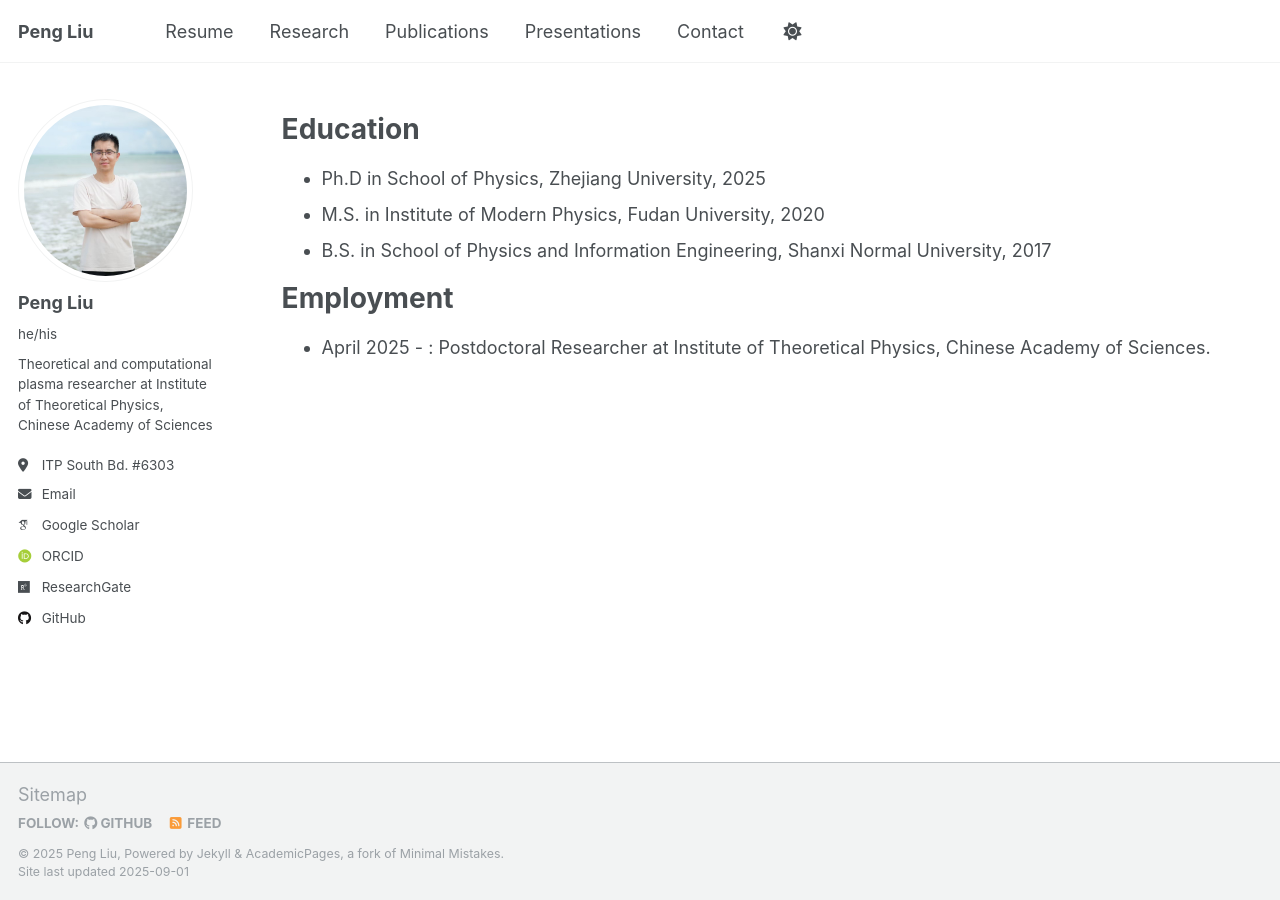
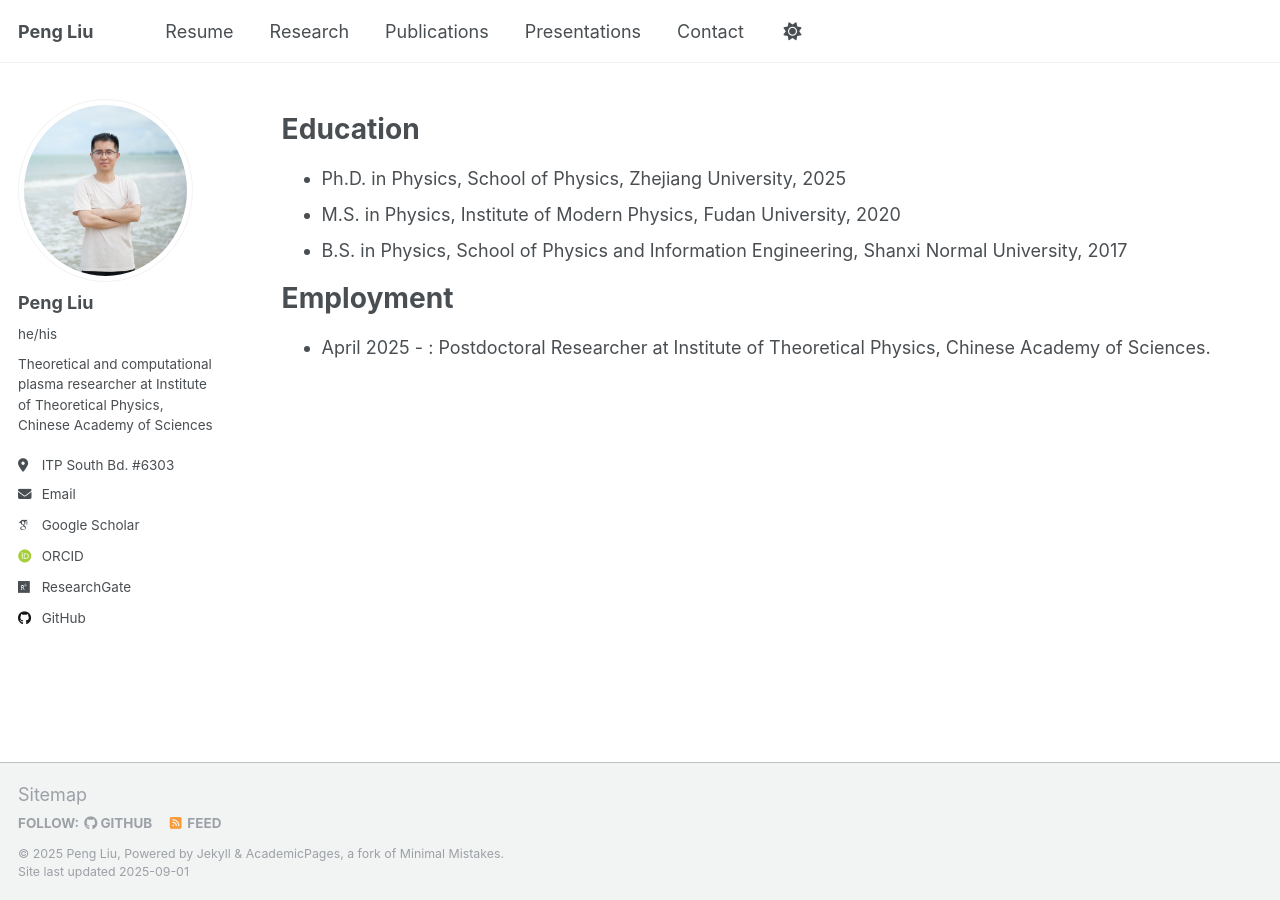
Before and after one commit to pliulfcuigithub/pliulfcuigithub.github.io, a Jekyll site: the page built from _pages/cv.md, in a window 1280 px wide. Built offline with Jekyll 4.4.1, drawn with Linux system fonts in a browser that asks for light colours; some web fonts are replaced.

Commit message:
Update cv.md

```diff
--- a/_pages/cv.md
+++ b/_pages/cv.md
@@ -11,9 +11,9 @@ redirect_from:
 
 Education
 ======
-* Ph.D in School of Physics, Zhejiang University, 2025
-* M.S. in Institute of Modern Physics, Fudan University, 2020
-* B.S. in School of Physics and Information Engineering, Shanxi Normal University, 2017
+* Ph.D. in Physics, School of Physics, Zhejiang University, 2025
+* M.S. in Physics, Institute of Modern Physics, Fudan University, 2020
+* B.S. in Physics, School of Physics and Information Engineering, Shanxi Normal University, 2017
 
 Employment
 ======
```
